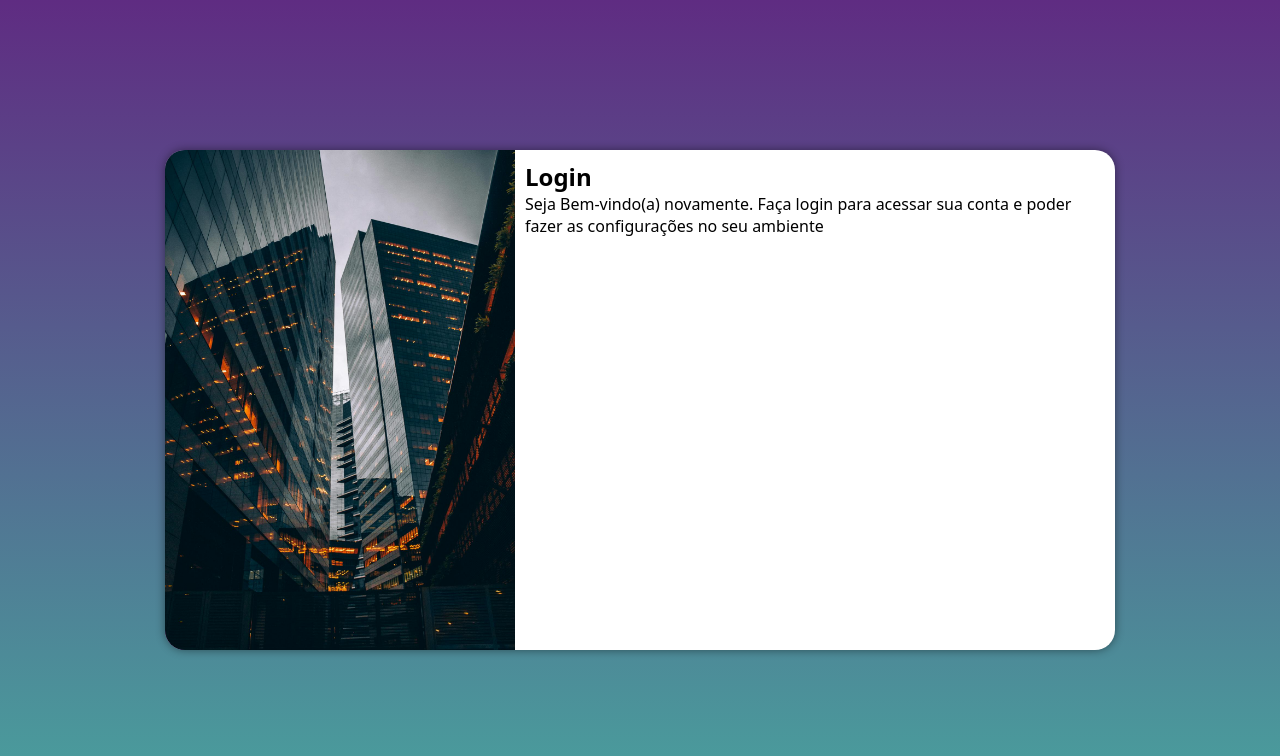
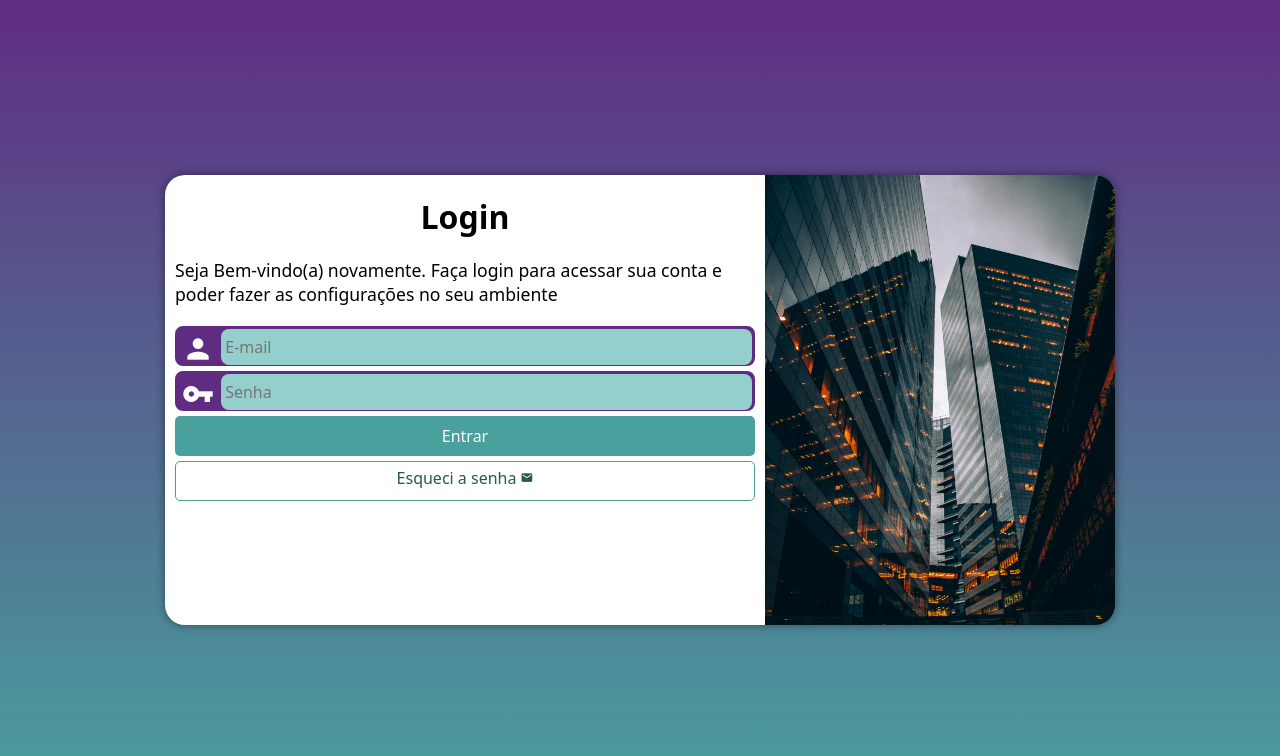
Before and after one commit to JustaEric/Projeto-login, a plain HTML site: page index.html in a window 1280 px wide. Drawn offline with Linux system fonts and the light colour scheme.

Commit message:
Conclusão

```diff
--- a/estilos/media-query.css
+++ b/estilos/media-query.css
@@ -17,6 +17,7 @@ Extra large screens, TV – 1201px, and more.
 
     section#login{
         width: 694px;
+        height: 350px;
     }
 
     section#login > div#imagem{
@@ -40,17 +41,27 @@ Extra large screens, TV – 1201px, and more.
 
     section#login{
         width: 950px;
+        height: 450px;
     }
 
     section#login div#imagem{
-        float: left;
+        float: right;
         height: 100%;
         width: 350px;
     }
 
     section#login div#formulario{
-        float: right;
+        float: left;
         width: 600px;
     }
 
+    div#formulario > h1{
+        font-size: 2em;
+    }
+
+    div#formulario > p{
+        font-size: 1.1em;
+        margin: 20px 0px;
+    }
+
 }
--- a/estilos/style.css
+++ b/estilos/style.css
@@ -28,15 +28,16 @@ section#login{
     position: absolute;
     top: 50%;
     left: 50%;
-    transform: translate(-50%, -50%);
     overflow: hidden;
 
     background-color: white;
-    width: 250px;
-    height: 500px;
+    width: 251px;
+    height: 510px;
     border-radius: 20px;
     box-shadow: 0px 0px 10px rgba(0, 0, 0, 0.45);
-    transition: width.2s, height .2s;
+
+    transform: translate(-50%, -50%);
+    transition: width.3s, height .3s;
     transition-timing-function: ease;
 }
 
@@ -51,3 +52,87 @@ section#login > div#formulario{
     display: block;
     padding: 10px;
 }
+
+div#formulario > h1{
+    text-align: center;
+    margin: 10px;
+}
+
+div#formulario > p{
+    font-size: 0.8em;
+}
+div.campo{
+    background-color: #5f2c82;
+    border: 2px solid #5f2c82;
+    display: block;
+    width: 100%;
+    height: 40px;
+    border-radius: 8px;
+    margin: 5px 0px;
+}
+
+div.campo > label{
+    display: none;
+}
+
+div.campo > span{
+    color: white;
+    /*background-color: black;*/
+    font-size: 2em;
+    width: 40px;
+    padding: 5px;
+}
+
+div.campo > input{
+    background-color:#94cfcd ;
+    font-size: 1em;
+    width: calc(100% - 45px);
+    height: 100%;
+    border: 0px;
+    border-radius: 8px;
+    padding: 4px;
+    transform: translateY(-12px);
+}
+
+div.campo > input:focus-within{
+    background-color: white;
+}
+
+input[type=submit] {
+    display: block;
+    font-size: 1em;
+    width: 100%;
+    height: 40px;
+    background-color:#49a09d;
+    color: white;
+    border: none;
+    border-radius: 5px;
+    cursor: pointer;
+}
+
+input[type=submit]:hover{
+    background-color: #285756;
+}
+
+form a.botao{
+    display: block;
+    text-align: center;
+    font-size: 1em;
+    width: 100%;
+    height: 40px;
+    padding-top: 5px;
+    margin-top: 5px;
+    background-color: white;
+    color: #285756;
+    border: 1px solid #49a09d;
+    border-radius: 5px;
+    text-decoration: none;
+}
+
+form a.botao:hover{
+    background-color:#62d4d0 ;
+}
+
+form a.botao > span{
+    font-size: 0.8em;
+}
--- a/index.html
+++ b/index.html
@@ -4,6 +4,7 @@
     <meta charset="UTF-8">
     <meta name="viewport" content="width=device-width, initial-scale=1.0">
     <title>Login</title>
+    <link href="https://fonts.googleapis.com/icon?family=Material+Icons"rel="stylesheet">
     <link rel="stylesheet" href="estilos/style.css">
     <link rel="stylesheet" href="estilos/media-query.css">
 </head>
@@ -16,8 +17,23 @@
             <div id="formulario">
                 <h1>Login</h1>
                 <p>Seja Bem-vindo(a) novamente. Faça login para acessar sua conta e poder fazer as configurações no seu ambiente</p>
-                <form action="login.php" method="post">
-
+                <form action="login.php" method="post" autocomplete="on">
+                    <div class="campo">
+                        <span class="material-icons">person</span>
+                        <input type="email" name="login" id="ilogin" placeholder="E-mail" autocomplete="email" required maxlength="30">
+                        <label for="ilogin">Login</label>
+                    </div>
+                    <div class="campo">
+                        <span class="material-icons">vpn_key</span>
+                        <input type="password" name="senha" id="isenha" placeholder="Senha" autocomplete="current-password" required minlength="5">
+                        <label for="isenha">Senha</label>
+                    </div>
+                    <div>
+                        <p>
+                            <input type="submit" value="Entrar">
+                            <a href="esqueci.html" class="botao">Esqueci a senha <span class="material-icons">mail</span></a>
+                        </p>
+                    </div>
                 </form>
             </div>
         </section>
```
